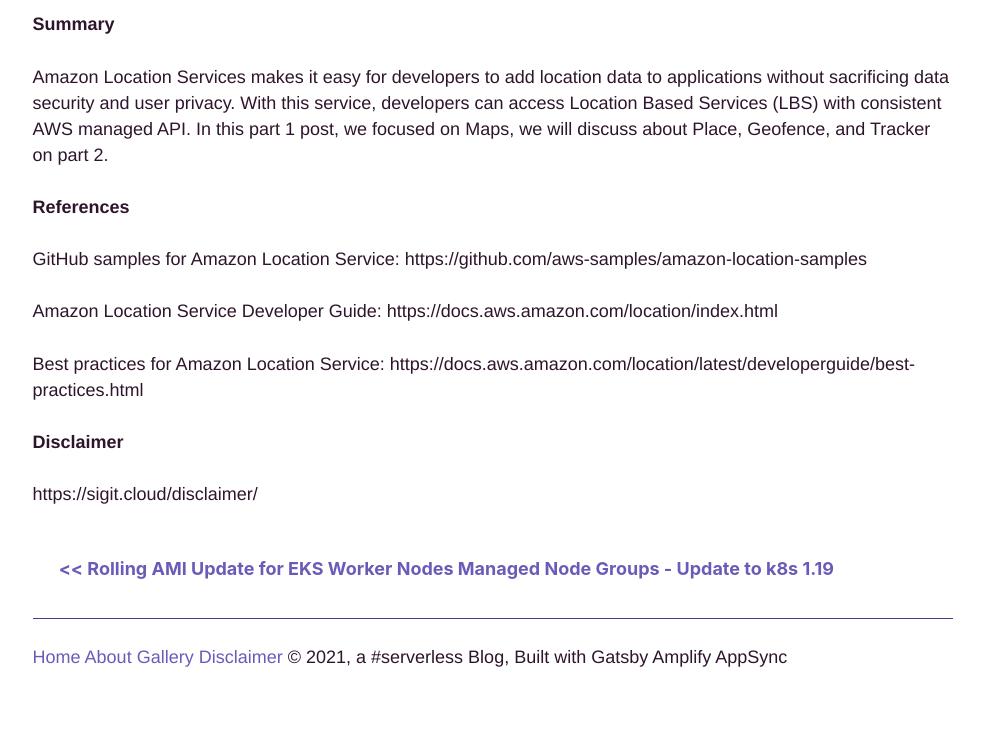
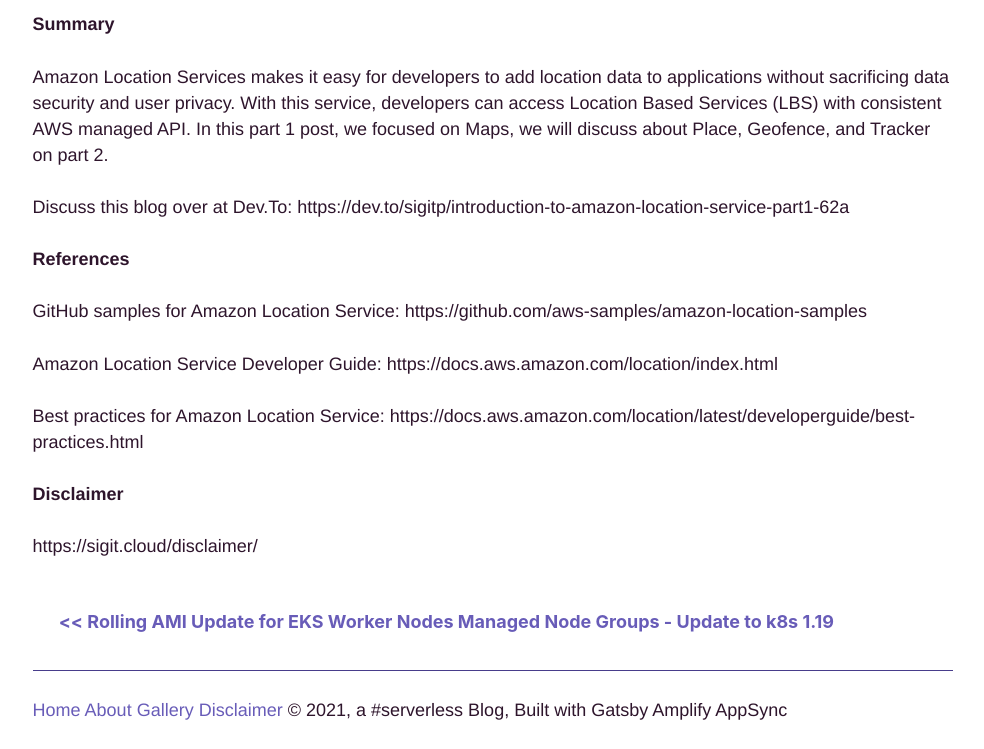
Before and after one commit to sigitp-git/sigit.cloud-gatsby, a Gatsby site: page /2021/04/2021-04-19-amazon-location-intro-part1/ in a window 1280 px wide. Shown: the part 8499-9248 px from the top of the page, without its empty margins (147-1131 px from the left). Before the commit the page ends 9196 px from the top, so only its background shows below. Built offline with nearby package versions, Linux system fonts and the light colour scheme; Gatsby itself is replaced by a stand-in of ours; some packages are replaced by stand-ins of ours.

Commit message:
post update

```diff
--- a/src/mdblogs/2021/04/2021-04-19-amazon-location-intro-part1/index.md
+++ b/src/mdblogs/2021/04/2021-04-19-amazon-location-intro-part1/index.md
@@ -203,6 +203,8 @@
 
 Amazon Location Services makes it easy for developers to add location data to applications without sacrificing data security and user privacy. With this service, developers can access Location Based Services (LBS) with consistent AWS managed API. In this part 1 post, we focused on Maps, we will discuss about Place, Geofence, and Tracker on part 2.
 
+Discuss this blog over at Dev.To: https://dev.to/sigitp/introduction-to-amazon-location-service-part1-62a
+
 **References**
 
 GitHub samples for Amazon Location Service: https://github.com/aws-samples/amazon-location-samples
```
